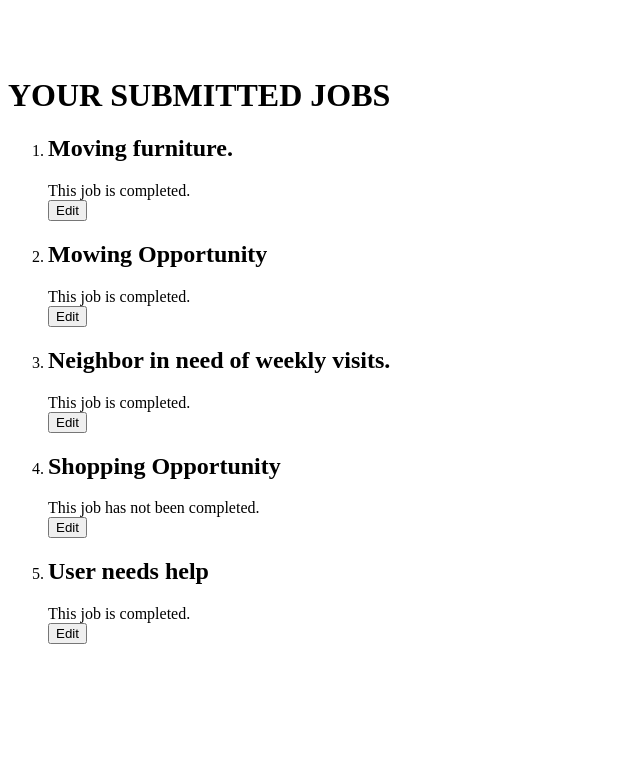
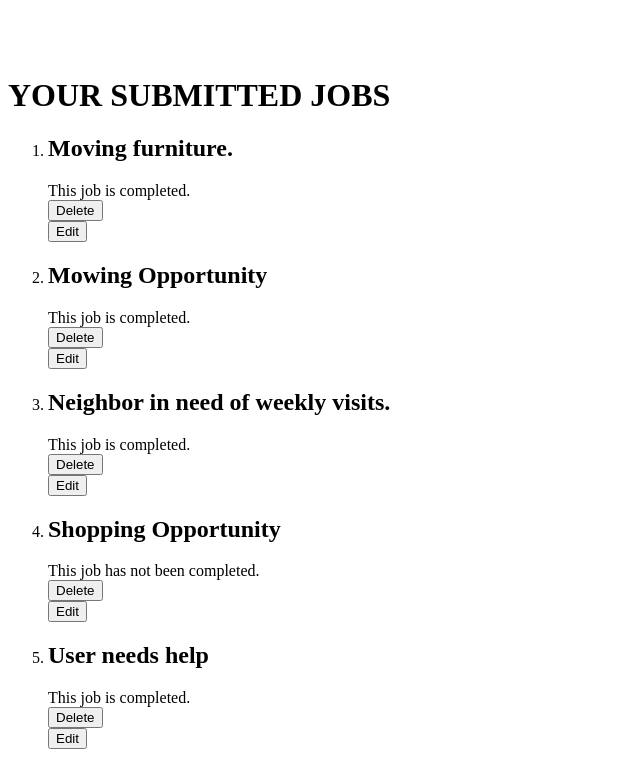
Before and after one commit to CarolineMadison/I_Joseph_Capstone_API, a Django app: page /yourjobs/ in a window 1280 px wide. Shown: the part 208-973 px from the top of the page, without its empty margins (0-640 px from the left). Before the commit the page ends 852 px from the top, so only its background shows below. Run offline with Django 3.2, Linux system fonts and the light colour scheme; a user stored in the database is signed in; data comes from the database, SQL or seed files in the repository; both versions use the stored data as it was after the commit.

Commit message:
user can delete a job they have created

```diff
--- a/ijosephproject/ijosephapp/templates/userjob/yourjobs_list.html
+++ b/ijosephproject/ijosephapp/templates/userjob/yourjobs_list.html
@@ -63,12 +63,13 @@
           <b1> This job is completed. </b1>
       {% endif %}
         </li>
-{% comment %}
-        <form action="{% url 'ijosephapp:userjob' %}" method="POST">
+
+        <form action="{% url 'ijosephapp:yourjob' %}" method="POST">
             {% csrf_token %}
-            <input type="hidden" name="actual_method" value="DELETE">
-            <button>Delete</button>
-        </form> {% endcomment %}
+            <input value={{ submittedjob.id }} name="other_job_id" type="hidden">
+            <input type="hidden" name="actionType" value="Delete">
+              <button value="delete" type="submit">Delete</button>
+        </form>
 
         {% comment %} <form action="{% url 'libraryapp:book_edit_form' book.id %}" method="GET">
             {% csrf_token %}
--- a/ijosephproject/ijosephapp/views/userjob/yourjobs_list.py
+++ b/ijosephproject/ijosephapp/views/userjob/yourjobs_list.py
@@ -5,9 +5,9 @@ from ijosephapp.models import UserJob
 from ..connection import Connection
 from django.contrib.auth.decorators import login_required
 
+# this renders the page
 @login_required
 def yourjobs_list(request):
-    # this renders the page
     if request.method == 'GET':
 
         # gets the id of the logged in user
@@ -71,6 +71,7 @@ def yourjobs_list(request):
 
         # For deleting a single userjob relationship
         elif form_data["actionType"] == "Deselect":
+            # grabs the value for the keyname other_job_id from the form data
             other_job_id = form_data["other_job_id"]
             tempCount = UserJob.objects.filter(job=other_job_id).count()
 
@@ -79,4 +80,12 @@ def yourjobs_list(request):
 
             print("this is the deselect for userjob relationship " + str(other_job_id) + " count: " + str(tempCount))
 
+        # For deleting a job from the job table
+        elif form_data["actionType"] == "Delete":
+            # grabs the value for the keyname other_job_id from the form data
+            other_job_id = form_data["other_job_id"]
+            Job.objects.filter(id=other_job_id).delete()
+
+            print("this is the delete button for job id " + other_job_id)
+
     return redirect(reverse('ijosephapp:yourjob'))
```
Also changed, not shown: ijosephproject/db.sqlite3.
